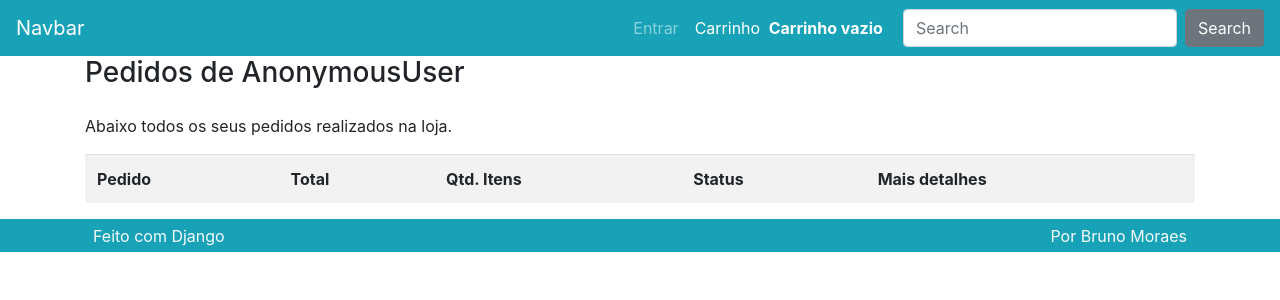
After one commit to moraes3000/django_ecommerce, a Django app: template pedido/templates/pedido/lista.html in a window 1280 px wide. The commit adds this page. Shown: the top 300 px of the page. Run offline with Django 3.2, Linux system fonts and the light colour scheme; the template is opened without the code that fills it, so the values that code supplies are empty; some libraries are stand-ins or nearby versions.

Commit message:
Detalhes e lista de pedidos

```diff
--- /dev/null
+++ b/pedido/templates/pedido/lista.html
@@ -0,0 +1,47 @@
+{% extends 'base.html' %}
+{% load omfilters %}
+
+{% block titulo %}Pedidos de {{ user }} | {% endblock %}
+
+{% block conteudo %}
+    <div class="container">
+
+        <div class="row">
+            <div class="col">
+                <h3 class="mb-4">Pedidos de {{ user }}</h3>
+                <p>Abaixo todos os seus pedidos realizados na loja.</p>
+
+                <div class="table-responsive">
+                    <table class="table table-striped">
+                        <tr>
+                            <th scope="col">Pedido</th>
+                            <th scope="col">Total</th>
+                            <th scope="col">Qtd. Itens</th>
+                            <th scope="col">Status</th>
+                            <th scope="col">Mais detalhes</th>
+                        </tr>
+
+
+                        {% for pedido in pedidos %}
+                            <tr>
+                                <th scope="row">{{ pedido }}</td>
+                                <td>{{ pedido.total|formata_preco }}</td>
+                                <td>{{ pedido.qtd_total }}</td>
+                                <td>{{ pedido.get_status_display }}</td>
+                                <td>
+                                    <a href="{% url 'pedido:detalhe' pedido.id %}">
+                                        Ver <i class="fas fa-search-plus ml-2"></i>
+                                    </a>
+                                </td>
+                            </tr>
+                        {% endfor %}
+
+
+                    </table>
+                </div>
+            </div>
+        </div>
+
+        {% include 'parciais/_pagination.html' %}
+    </div>
+{% endblock %}
--- a/templates/parciais/_nav.html
+++ b/templates/parciais/_nav.html
@@ -16,6 +16,7 @@
                         Conta
                     </a>
                     <div class="dropdown-menu" aria-labelledby="navbarDropdown">
+                        <a class="dropdown-item" href="{% url 'pedido:lista' %}">Meus pedidos </a>
                         <a class="dropdown-item" href="{% url 'perfil:criar' %}">Atualizar dados</a>
                         <a class="dropdown-item" href="{% url 'perfil:logout' %}">Sair</a>
 
```
Also changed, not shown: pedido/templates/pedido/detalhe.html (added, +12 -0 lines), pedido/views.py (+27 -20 lines).
